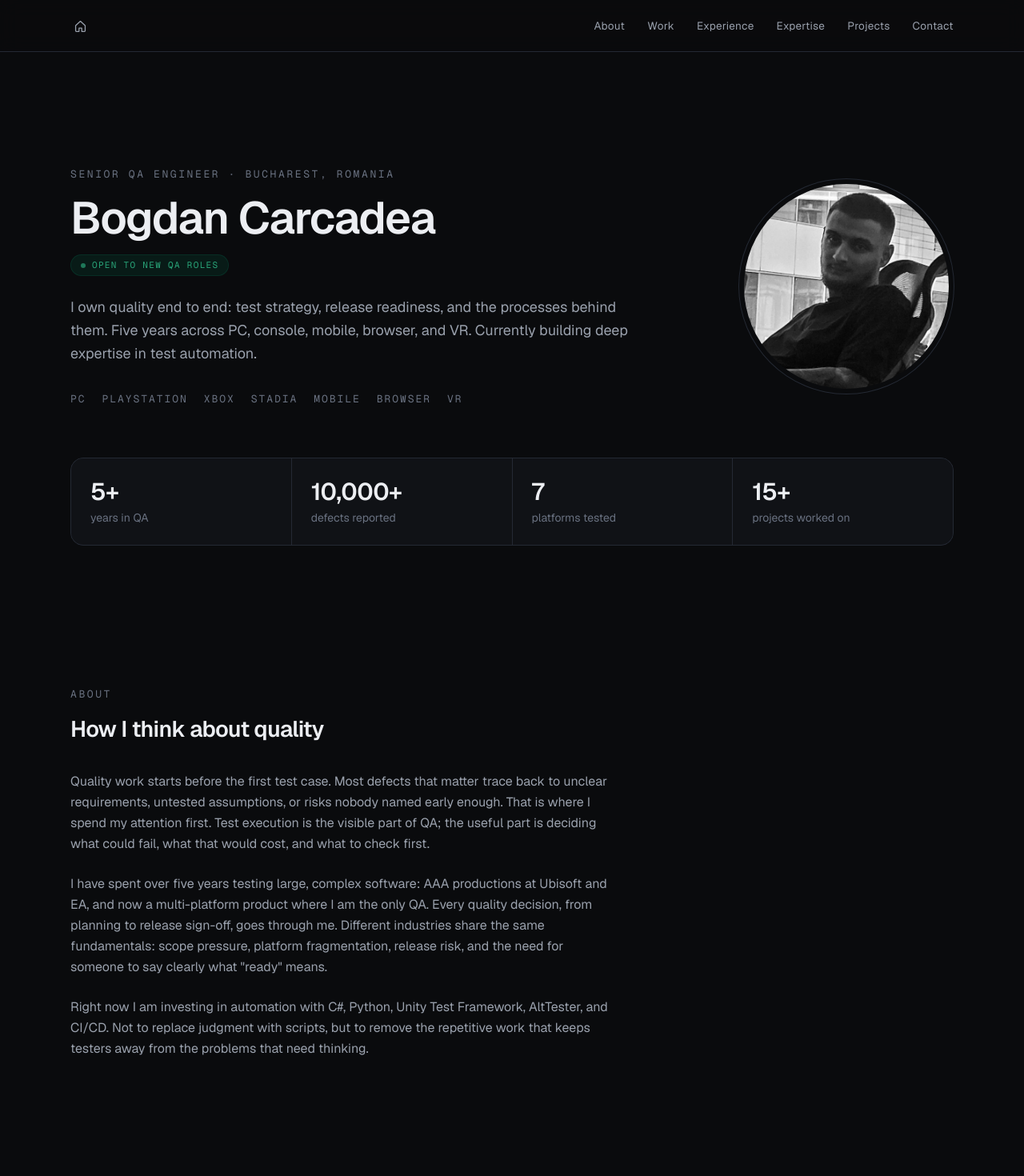
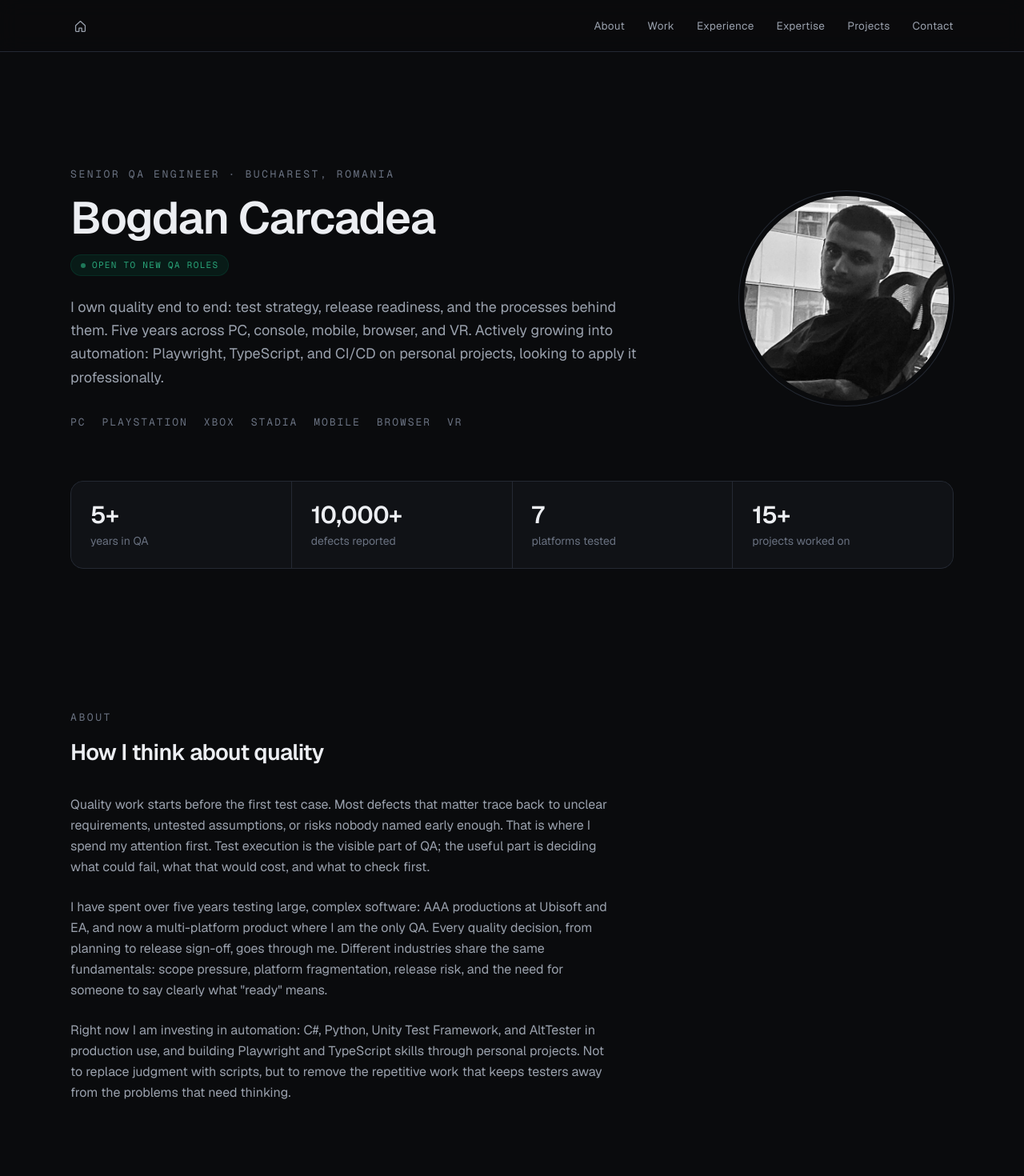
Before and after one commit to cmbogdan99-dotcom/qa-portfolio, a Next.js app: page / in a window 1280 px wide. Shown: the top 1470 px of the page at 80% size. Built offline with nearby package versions, Linux system fonts and the light colour scheme.

Commit message:
fix: reduced-motion guard before firstSpawn timeout, remove BOM from site.ts

```diff
--- a/src/components/QaBug.tsx
+++ b/src/components/QaBug.tsx
@@ -152,9 +152,9 @@ export function QaBug({ duplicateOnKill = false }: { duplicateOnKill?: boolean }
   }, [visibleRectOf]);
 
   useEffect(() => {
-    // First bug spawns after 60s — gives the page time to breathe
-    const firstSpawn = window.setTimeout(spawn, 60000);
     if (window.matchMedia("(prefers-reduced-motion: reduce)").matches) return;
+    // First bug spawns after 30s
+    const firstSpawn = window.setTimeout(spawn, 30000);
 
     const io = new IntersectionObserver(
       ([entry]) => { activeRef.current = entry.isIntersecting; },
@@ -233,9 +233,11 @@ export function QaBug({ duplicateOnKill = false }: { duplicateOnKill?: boolean }
 
           if (bug.mode === "flee") {
             bug.chaseMs += dt * 1000;
-            const away = Math.atan2(dym, dxm) + (Math.random() - 0.5) * 0.4;
-            bug.tx = Math.min(Math.max(bug.x + Math.cos(away) * 200, 12), w - 12);
-            bug.ty = Math.min(Math.max(bug.y + Math.sin(away) * 200, 8), h - 8);
+            const baseAngle = Math.atan2(dym, dxm);
+            const bias = (bug.id % 7 - 3) * 0.22;
+            const away = baseAngle + bias + (Math.random() - 0.5) * 0.25;
+            bug.tx = Math.min(Math.max(bug.x + Math.cos(away) * 220, 12), w - 12);
+            bug.ty = Math.min(Math.max(bug.y + Math.sin(away) * 220, 8), h - 8);
             bug.targetSpeed = 120;
             if (now > bug.modeUntil) {
               const portrait = visibleRectOf("[data-bug-hide]");
@@ -330,9 +332,10 @@ export function QaBug({ duplicateOnKill = false }: { duplicateOnKill?: boolean }
             }
             if (uneasy && now > bug.pauseUntil) {
               if (Math.hypot(bug.tx - bug.x, bug.ty - bug.y) < 20) {
-                const away = Math.atan2(dym, dxm) + (Math.random() - 0.5);
-                bug.tx = Math.min(Math.max(bug.x + Math.cos(away) * 90, 12), w - 12);
-                bug.ty = Math.min(Math.max(bug.y + Math.sin(away) * 90, 8), h - 8);
+                const bias = (bug.id % 7 - 3) * 0.22;
+                const away = Math.atan2(dym, dxm) + bias + (Math.random() - 0.5) * 0.3;
+                bug.tx = Math.min(Math.max(bug.x + Math.cos(away) * 95, 12), w - 12);
+                bug.ty = Math.min(Math.max(bug.y + Math.sin(away) * 95, 8), h - 8);
               }
               bug.targetSpeed = 55 + Math.random() * 20;
             } else {
--- a/src/content/site.ts
+++ b/src/content/site.ts
@@ -6,7 +6,7 @@ export const identity = {
   role: "Senior QA Engineer",
   location: "Bucharest, Romania",
   tagline:
-    "I own quality end to end: test strategy, release readiness, and the processes behind them. Five years across PC, console, mobile, browser, and VR. Currently building deep expertise in test automation.",
+    "I own quality end to end: test strategy, release readiness, and the processes behind them. Five years across PC, console, mobile, browser, and VR. Actively growing into automation: Playwright, TypeScript, and CI/CD on personal projects, looking to apply it professionally.",
   platforms: ["PC", "PlayStation", "Xbox", "Stadia", "Mobile", "Browser", "VR"],
 };
 
@@ -27,7 +27,7 @@ export const links = {
 export const about: string[] = [
   "Quality work starts before the first test case. Most defects that matter trace back to unclear requirements, untested assumptions, or risks nobody named early enough. That is where I spend my attention first. Test execution is the visible part of QA; the useful part is deciding what could fail, what that would cost, and what to check first.",
   "I have spent over five years testing large, complex software: AAA productions at Ubisoft and EA, and now a multi-platform product where I am the only QA. Every quality decision, from planning to release sign-off, goes through me. Different industries share the same fundamentals: scope pressure, platform fragmentation, release risk, and the need for someone to say clearly what \"ready\" means.",
-  "Right now I am investing in automation with C#, Python, Unity Test Framework, AltTester, and CI/CD. Not to replace judgment with scripts, but to remove the repetitive work that keeps testers away from the problems that need thinking.",
+  "Right now I am investing in automation: C#, Python, Unity Test Framework, and AltTester in production use, and building Playwright and TypeScript skills through personal projects. Not to replace judgment with scripts, but to remove the repetitive work that keeps testers away from the problems that need thinking.",
 ];
 
 export type CaseStudy = {
@@ -78,7 +78,9 @@ export const caseStudies: CaseStudy[] = [
       "Manual test scripting for match-3 games does not scale: every new level means hours of case-by-case setup, and content updates quietly invalidate old coverage.",
     approach: [
       "Built a single reusable framework, with AI-assisted development in Claude Code, that runs automated suites for level validation, game-logic checks, and functional coverage across performance, visual, audio, event, notification, and monetization systems.",
+      "Simulated multiple player personas through configurable alter-ego profiles (distinct playstyle presets) across parallel multi-device sessions, validating personality-driven mechanics and progression loops.",
       "Designed it to adapt to new levels and content updates instead of being rewritten for them.",
+      "Building Playwright and TypeScript skills through a personal portfolio project: UI end-to-end tests, API testing, Page Object Model, fixtures, and GitHub Actions CI, to develop capability I want to bring to a team.",
     ],
     outcome:
       "New-level test setup time went from hours to minutes, and the framework keeps working as content changes.",
@@ -170,8 +172,8 @@ export const expertise: ExpertiseCategory[] = [
   },
   {
     title: "Automation & Tooling",
-    body: "A working automation foundation: C#, Python, Unity Test Framework, and AltTester in production use today. Currently building depth in Playwright and Postman, plus CI/CD pipelines.",
-    tags: ["C#", "Python", "Unity Test Framework", "AltTester", "Playwright", "Postman", "Jenkins", "Git"],
+    body: "Building Playwright and TypeScript skills through personal projects: end-to-end tests, API testing, Page Object Model, and GitHub Actions CI, looking to apply them professionally. Production automation in C#, Python, Unity Test Framework, and AltTester.",
+    tags: ["Playwright", "TypeScript", "GitHub Actions", "Git", "Postman", "Jenkins", "C#", "Python", "Unity Test Framework", "AltTester"],
   },
   {
     title: "People & Process",
@@ -181,7 +183,7 @@ export const expertise: ExpertiseCategory[] = [
   {
     title: "AI-Assisted Workflows",
     body: "AI tools as accelerators for test design, documentation, automation scaffolding, and prototyping. Human judgment stays in charge of what ships.",
-    tags: ["Claude", "Claude Code", "Gemini", "Copilot", "Cursor", "Rovo AI"],
+    tags: ["Claude", "Claude Code", "Gemini", "ChatGPT", "Copilot", "Cursor", "Rovo AI"],
   },
 ];
 
```
